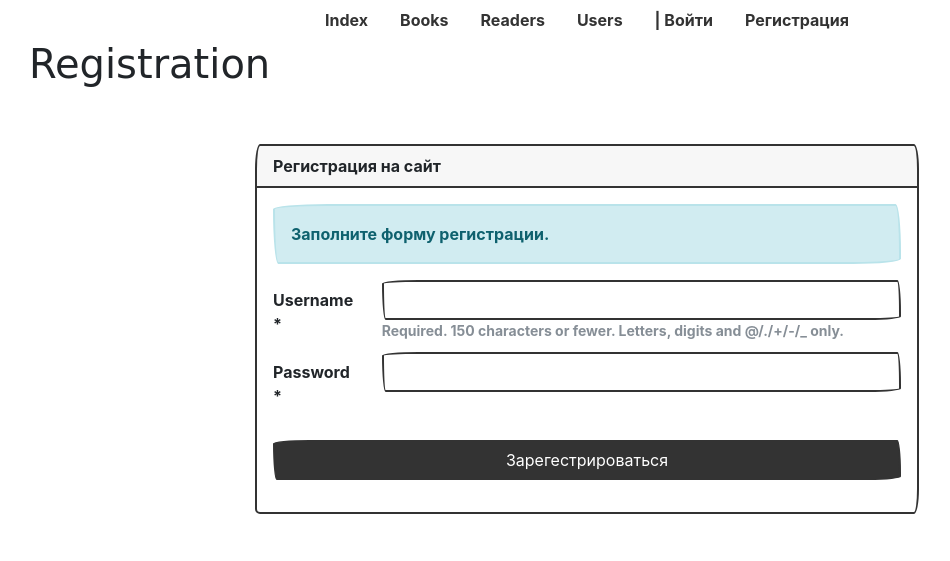
After one commit to zaldis/MAcademy2021, a Django app: page /auth/register/ in a window 1280 px wide. The commit adds this page. Shown: the top 561 px of the page, without its empty margins (53-1003 px from the left). Run offline with Django 3.2, Linux system fonts and the light colour scheme; some libraries are stand-ins or nearby versions; some web fonts are replaced.

Commit message:
Add registration page

```diff
--- a/microblog/blog/views/__init__.py
+++ b/microblog/blog/views/__init__.py
@@ -3,7 +3,7 @@ from django.core.exceptions import BadRequest, PermissionDenied
 from .books import books_list, BookListView, BookDetailView, BookDeleteView
 from .index import index, IndexView
 from .readers import readers_list, ReaderListView
-from .users import users_list, UserListView
+from .users import users_list, UserListView, CreateUserView
 
 
 def server_death(request):
@@ -19,7 +19,7 @@ def permission_denied(request):
 
 
 __all__ = [
-    users_list, UserListView,
+    users_list, UserListView, CreateUserView,
     readers_list, ReaderListView,
     books_list, BookListView, BookDetailView, BookDeleteView,
     index, IndexView,
--- a/microblog/blog/views/users.py
+++ b/microblog/blog/views/users.py
@@ -1,6 +1,9 @@
-from django.contrib.auth import get_user_model
-from django.shortcuts import render
-from django.views.generic import ListView
+from django import forms
+from django.core.exceptions import ValidationError
+from django.contrib.auth import get_user_model, login
+from django.shortcuts import redirect, render
+from django.urls import reverse
+from django.views.generic import FormView, ListView
 
 
 User = get_user_model()
@@ -20,3 +23,40 @@ class UserListView(ListView):
     model = User
     template_name = 'blog/users.html'
     context_object_name = 'users'
+
+
+class CreateUserForm(forms.ModelForm):
+    class Meta:
+        model = User
+        fields = ('username', 'password')
+        widgets = {
+            'password': forms.PasswordInput(),
+        }
+
+    def clean_password(self):
+        password = self.cleaned_data['password']
+        if len(password) < 5:
+            raise ValidationError('Password must be at least 5 characters')
+        return password
+
+
+class CreateUserView(FormView):
+    form_class = CreateUserForm
+    template_name = 'blog/create_user.html'
+
+    @property
+    def success_path(self):
+        return reverse('v2:index')
+
+    def get(self, request, *args, **kwargs):
+        if request.user.is_authenticated:
+            return redirect(self.success_path)
+        return super().get(request, *args, **kwargs)
+
+    def post(self, request, *args, **kwargs):
+        form = self.get_form()
+        if form.is_valid():
+            new_user = User.objects.create_user(**form.cleaned_data)
+            login(request, new_user)
+            return redirect(self.success_path)
+        return render(request, self.template_name, {'form': form})
--- a/microblog/microblog/urls.py
+++ b/microblog/microblog/urls.py
@@ -6,11 +6,16 @@ from django.conf.urls.static import static
 from django.contrib import admin
 from django.urls import include, path
 
+from blog.views import CreateUserView
+
 
 urlpatterns = [
     path('admin/', admin.site.urls),
-    path('auth/', include('django.contrib.auth.urls')),
-    path('', include('blog.urls'))
+    path('auth/', include([
+        path('register/', CreateUserView.as_view(), name='create-user'),
+        path('', include('django.contrib.auth.urls')),
+    ])),
+    path('blog/', include('blog.urls'))
 ]
 
 if settings.DEBUG:
--- a/microblog/templates/base.html
+++ b/microblog/templates/base.html
@@ -50,6 +50,11 @@
                         | Войти
                     </a>
                 </li>
+                <li class="nav-item">
+                    <a href="{% url 'create-user' %}" class="nav-link active" aria-current="page">
+                        Регистрация
+                    </a>
+                </li>
                 {% endif %}
             </ul>
         </nav>
--- /dev/null
+++ b/microblog/templates/blog/create_user.html
@@ -0,0 +1,39 @@
+{% extends 'base.html' %}
+{% load style_filter %}
+
+{% block title %} Sign Up {% endblock %}
+
+{% block header %}Registration{% endblock %}
+
+{% block body %}
+<div class="row justify-content-center">
+    <div class="col-md-8 p-5">
+        <div class="card">
+            <div class="card-header">
+                Регистрация на сайт
+            </div>
+            <div class="card-body">
+                {% if not form.errors %}
+                    <div class="alert alert-info" role="alert">
+                        Заполните форму регистрации.
+                    </div>
+                {% endif %}
+
+                <form method="post" action="{% url 'create-user' %}">
+                    {% csrf_token %}
+
+                    {% include "snippets/form_fields.html" with form=form %}
+
+                    <div class="mt-4">
+                        <button type="submit"
+                                class="btn btn-primary"
+                                style="width: 100%">
+                            Зарегестрироваться
+                        </button>
+                    </div>
+                </form>
+            </div> <!-- card body -->
+        </div> <!-- card -->
+    </div> <!-- col -->
+</div> <!-- row -->
+{% endblock %}
--- /dev/null
+++ b/microblog/templates/snippets/form_fields.html
@@ -0,0 +1,40 @@
+{% load style_filter %}
+
+
+{% for error in form.non_field_errors %}
+    <div class="alert alert-danger" role="alert">
+        {{ error }}
+    </div>
+{% endfor %}
+
+{% for field in form %}
+    <div class="form-group row mt-2"
+         aria-required={{ field.field.required }}
+    >
+        {% for error in field.errors %}
+            <div class="alert alert-danger" role="alert">
+                {{ error }}
+            </div>
+        {% endfor %}
+
+        <label
+            for="{{ field.id_for_label }}"
+            class="col-md-2 col-form-label text-md-right"
+        >
+            {{ field.label }}
+            {% if field.field.required %}
+                <span class="required">*</span>
+            {% endif %}
+        </label>
+        <div class="col-md-10">
+            {{ field|addclass:"form-control" }}
+            {% if field.help_text %}
+                <small id="{{ field.id_for_label }}-help"
+                        class="form-text text-muted"
+                >
+                    {{ field.help_text|safe }}
+                </small>
+            {% endif %}
+        </div>
+    </div>
+{% endfor %}
```
Also changed, not shown: microblog/blog/views/books.py (+14 -5 lines), microblog/templates/blog/book_detail.html (+7 -14 lines), microblog/templates/blog/books.html (+6 -19 lines), microblog/templates/registration/login.html (+9 -35 lines).
